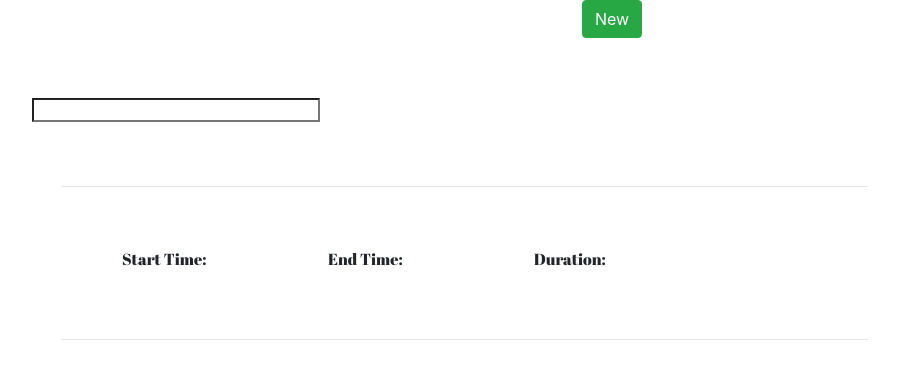
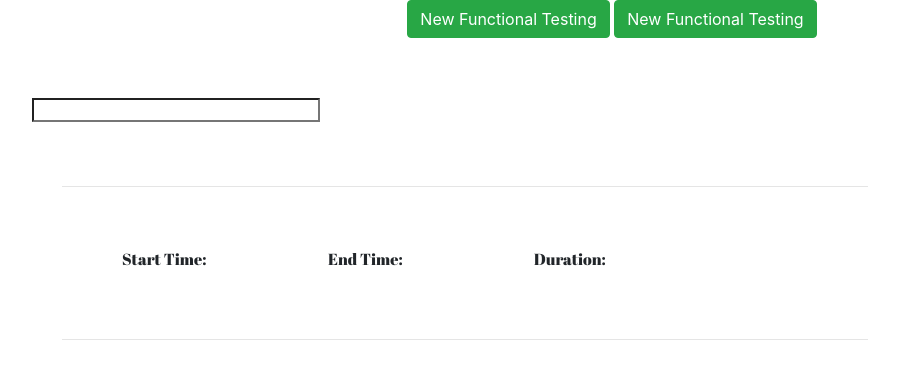
Before and after one commit to fj11/APIClinic, a Django app: page /test_run in a window 1280 px wide. Shown: the part 72-451 px from the top of the page, without its empty margins (28-927 px from the left). Run offline with Django 3.2, Linux system fonts and the light colour scheme; data that the repository does not hold is empty; some libraries are stand-ins or nearby versions.

Commit message:
update formance lib

```diff
--- a/src/restapi/lib/httplib.py
+++ b/src/restapi/lib/httplib.py
@@ -15,5 +15,4 @@ def sendRequest(**params):
         response = requests.put(url, data=body)
     elif method == "DELETE":
         response = requests.delete(url, headers=headers, data=body)
-
     return response
--- a/src/restapi/models.py
+++ b/src/restapi/models.py
@@ -100,7 +100,7 @@ class TestResult(models.Model):
     total_number = models.IntegerField(editable=False, default=0)
     pass_number = models.IntegerField(editable=False, default=0)
     failed_number = models.IntegerField(editable=False, default=0)
-
+    result_type = models.CharField(max_length=20, default="Functional")
     details = models.ManyToManyField(TestCaseResult)
 
     class Meta:
--- a/src/restapi/serializers.py
+++ b/src/restapi/serializers.py
@@ -54,7 +54,7 @@ class TestResultSerializer(serializers.ModelSerializer):
     class Meta:
         model = TestResult
         fields = ("id", "start_time", "end_time", "duration", "name",
-                  "total_number", "pass_number", "failed_number", "details")
+                  "total_number", "pass_number", "failed_number", "result_type", "details")
         depth = 2
 
 class TestCaseResultSerializer(serializers.ModelSerializer):
--- a/src/static/js/testrun.js
+++ b/src/static/js/testrun.js
@@ -53,12 +53,12 @@ $('#test_result_list_group a').on('click', function (e) {
         $("#start_time_display").text(data["start_time"]);
         $("#end_time_display").text(data["end_time"]);
         $("#duration_time_display").text(data["duration"]);
-        updateTestCaseResultList(data["details"]);
+        updateFunctionalTestCaseResultList(data["details"]);
     });
 
 });
 
-function updateTestCaseResultList(testCaseResults){
+function updateFunctionalTestCaseResultList(testCaseResults){
     listGroup = "<div id='test_case_detail_list' class='list-group'>"
     for (i=0;i<testCaseResults.length;i++){
         testCaseResult = testCaseResults[i];
@@ -96,13 +96,21 @@ function updateTestCaseResultList(testCaseResults){
 };
 
 
-$('#new').on('click', function(e){
+$('#new_function').on('click', function(e){
 
-    $('#new_test_run').modal();
+    $('#new_functional_test_run').modal();
+
+});
+
+$('#new_performance').on('click', function(e){
+
+    $('#new_performance_test_run').modal();
 
 })
 
-$("#add_new_run").on('click', function(e){
+
+
+$("#add_new_functional_run").on('click', function(e){
     e.preventDefault();
     feature = $('#id_feature :selected').text();
     level = $('#id_level :selected').text();
@@ -114,9 +122,10 @@ $("#add_new_run").on('click', function(e){
         "status": status,
         "level": level,
         "feature": feature,
-        "request_method": request_method
+        "request_method": request_method,
+        "type": "functional"
     };
-    $('#new_test_run').modal('hide');
+    $('#add_new_functional_run').modal('hide');
     document.getElementById("ldiv").style.display = "block";
     testrun = httpPost(url, content);
     testrun.done(function(data){
@@ -126,3 +135,29 @@ $("#add_new_run").on('click', function(e){
     document.getElementById("ldiv").style.display = "display:none;";
 
 })
+
+$("#add_new_performance_run").on('click', function(e){
+    e.preventDefault();
+    feature = $('#id_feature :selected').text();
+    level = $('#id_level :selected').text();
+    status = $('#id_status :selected').text();
+    request_method = $('#id_request_method :selected').text();
+
+    url = "/restapi/testrun/";
+    content = {
+        "testcases": "1e070c13-e7eb-426d-b00f-1fe9f1c2bac8",
+        "type": "performance",
+        "duration": 20,
+        "clients": 5
+    };
+    $('#add_new_performance_run').modal('hide');
+    document.getElementById("ldiv").style.display = "block";
+    testrun = httpPost(url, content);
+    testrun.done(function(data){
+        $('#ldiv').hide();
+        console.log(data);
+        location.reload();
+    });
+    document.getElementById("ldiv").style.display = "display:none;";
+
+})
--- a/src/templates/test_run.html
+++ b/src/templates/test_run.html
@@ -65,7 +65,8 @@
 
     <!-- New  button -->
     <div class="text-center">
-        <button type="button" data-dismiss="modal" class="btn btn-success" id="new">New</button>
+        <button type="button" data-dismiss="modal" class="btn btn-success" id="new_function">New Functional Testing</button>
+        <button type="button" data-dismiss="modal" class="btn btn-success" id="new_performance">New Functional Testing</button>
     </div>
 
     <div class="row" align="left" style="width: 90%;margin: 60px;height: 80%;">
@@ -75,7 +76,7 @@
                 {% for test_result in test_results %}
                     <a href="#" id="{{ test_result.id }}" class="list-group-item list-group-item-action flex-column align-items-start">
                         <div class="d-flex w-100 justify-content-between">
-                            <h5 class="mb-1">Functional Testing</h5>
+                            <h5 class="mb-1">{{ test_result.result_type }} Testing</h5>
                             {% if test_result.failed_number %}
                                 <button  type="button" class="btn btn-danger">Failed <span class="badge badge-light">{{ test_result.failed_number }}</span>
                                 </button>
@@ -107,17 +108,31 @@
 
 
     <!-- New test run modal -->
-    <div role="dialog" tabindex="-1" class="modal fade" id="new_test_run">
+    <div role="dialog" tabindex="-1" class="modal fade" id="new_functional_test_run">
         <div class="modal-dialog" role="document">
             <div class="modal-content">
                 <div class="modal-header">
-                    <h4 class="modal-title">New Test Exection</h4><button type="button" class="close" data-dismiss="modal" aria-label="Close"><span aria-hidden="true">×</span></button></div>
+                    <h4 class="modal-title">New Functional Test Exection</h4><button type="button" class="close" data-dismiss="modal" aria-label="Close"><span aria-hidden="true">×</span></button></div>
                 <div class="modal-body">
                         <table>
                             {{ test_run.as_table }}
                         </table>
                 </div>
-                <div class="modal-footer"><button class="btn btn-light" type="button" data-dismiss="modal">Close</button><button class="btn btn-primary" type="button" id="add_new_run">Add</button></div>
+                <div class="modal-footer"><button class="btn btn-light" type="button" data-dismiss="modal">Close</button><button class="btn btn-primary" type="button" id="add_new_functional_run">Add</button></div>
+            </div>
+        </div>
+    </div>
+
+    <!-- New test run performance modal -->
+    <div role="dialog" tabindex="-1" class="modal fade" id="new_performance_test_run">
+        <div class="modal-dialog" role="document">
+            <div class="modal-content">
+                <div class="modal-header">
+                    <h4 class="modal-title">New Performance Test Exection</h4><button type="button" class="close" data-dismiss="modal" aria-label="Close"><span aria-hidden="true">×</span></button></div>
+                <div class="modal-body">
+
+                </div>
+                <div class="modal-footer"><button class="btn btn-light" type="button" data-dismiss="modal">Close</button><button class="btn btn-primary" type="button" id="add_new_performance_run">Add</button></div>
             </div>
         </div>
     </div>
```
Also changed, not shown: src/restapi/lib/loadEngine.py (added, +59 -0 lines), src/restapi/views.py (+59 -30 lines), src/restapi/migrations/0027_auto_20200401_2206.py (deleted), src/restapi/migrations/0028_auto_20200401_2333.py (deleted), src/restapi/migrations/0029_auto_20200402_2254.py (deleted), src/restapi/migrations/0030_auto_20200404_2259.py (deleted), src/restapi/migrations/0031_auto_20200404_2301.py (deleted), 1 other file.
